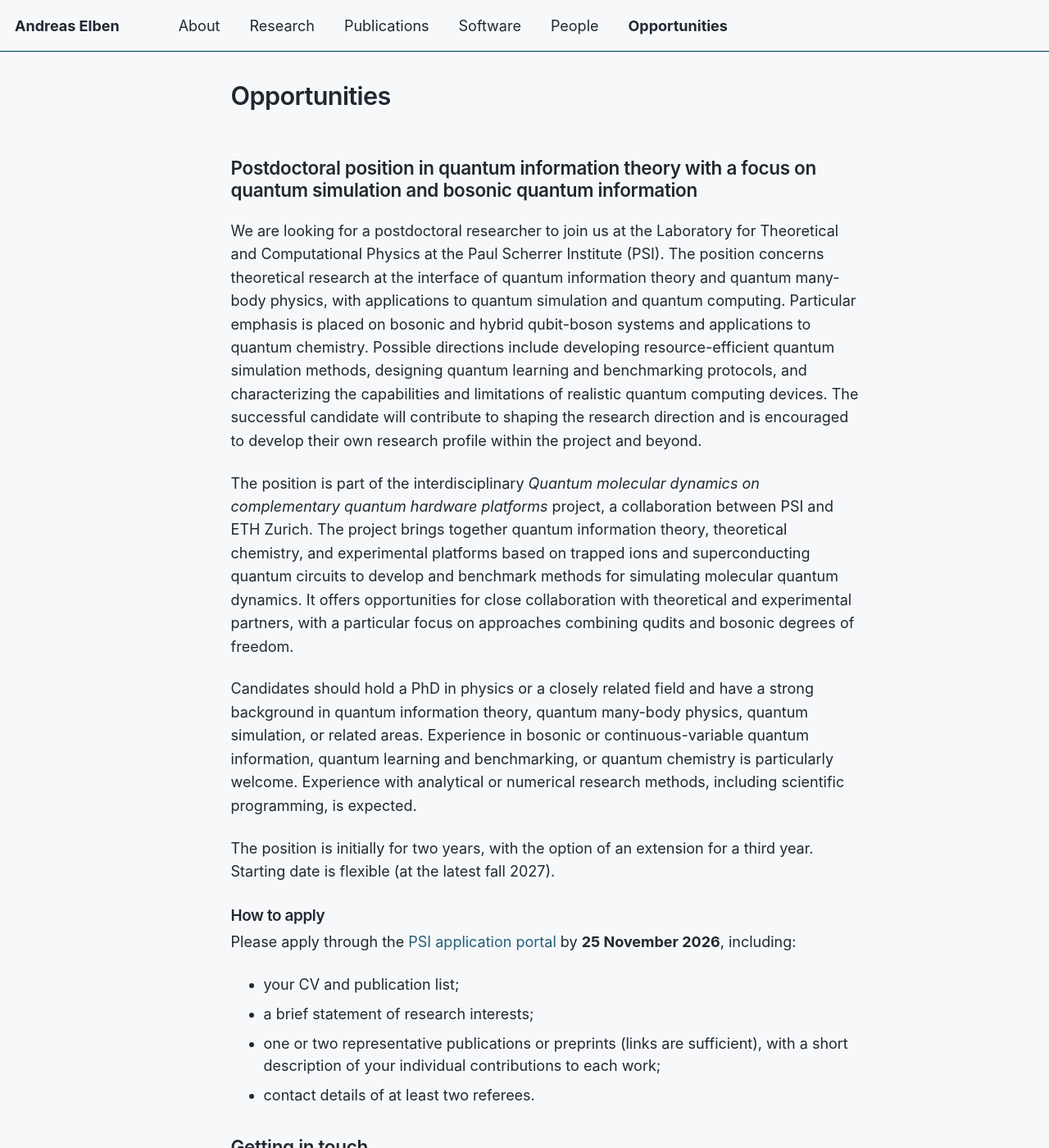
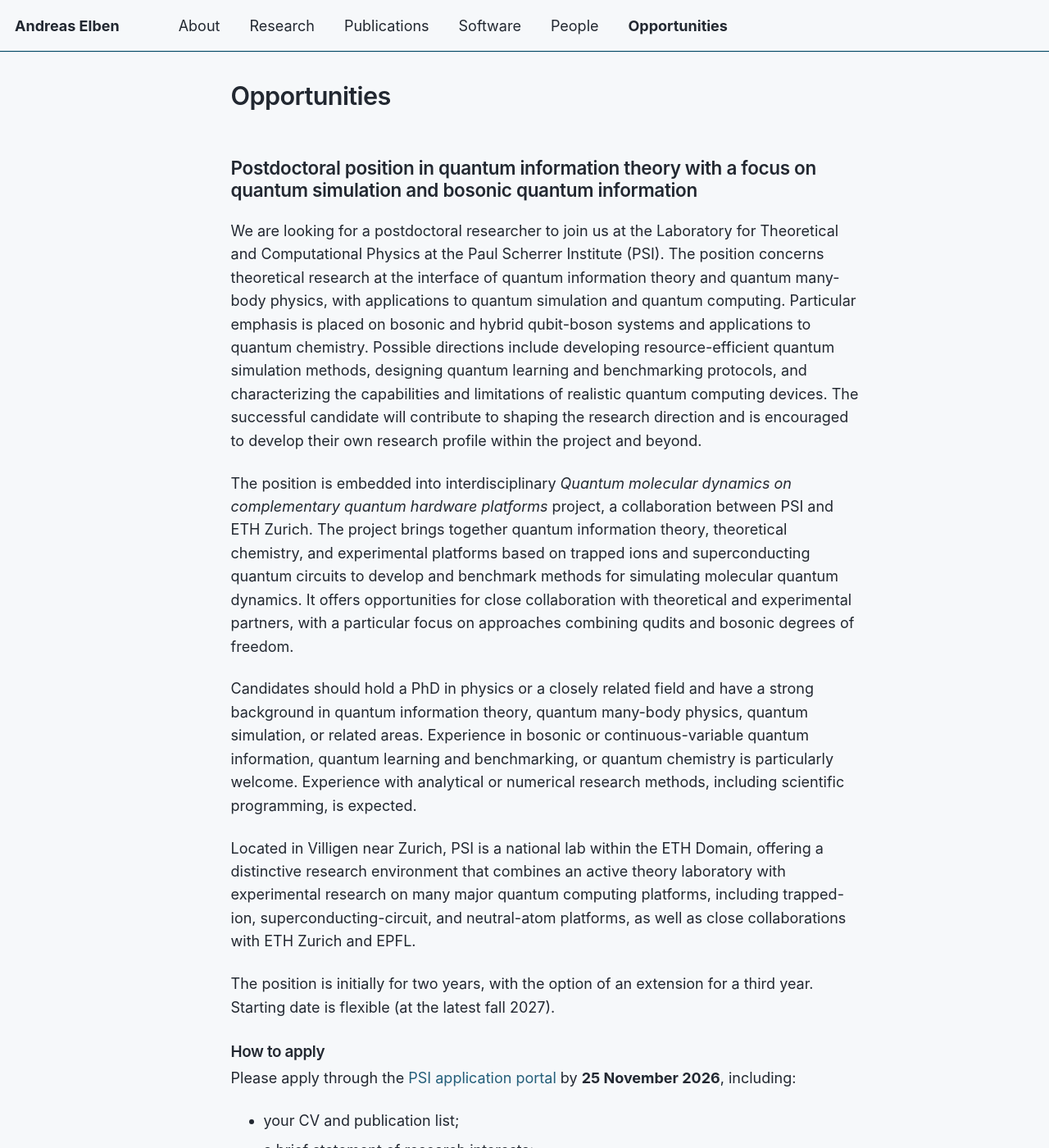
Before and after one commit to andreaselben/andreaselben.github.io, a Jekyll site: the page built from _pages/opportunities.md, in a window 1280 px wide and 1400 px high. Shown: the whole window at 82% size. Built offline with Jekyll 4.4.1, drawn with Linux system fonts in a browser that asks for light colours; a script bundle is joined from its source files by our own code; library files that are not in the unit come from our copies.

Commit message:
Update opportunities.md

```diff
--- a/_pages/opportunities.md
+++ b/_pages/opportunities.md
@@ -8,9 +8,11 @@ author_profile: false
 
 We are looking for a postdoctoral researcher to join us at the Laboratory for Theoretical and Computational Physics at the Paul Scherrer Institute (PSI). The position concerns theoretical research at the interface of quantum information theory and quantum many-body physics, with applications to quantum simulation and quantum computing. Particular emphasis is placed on bosonic and hybrid qubit-boson systems and applications to quantum chemistry. Possible directions include developing resource-efficient quantum simulation methods, designing quantum learning and benchmarking protocols, and characterizing the capabilities and limitations of realistic quantum computing devices. The successful candidate will contribute to shaping the research direction and is encouraged to develop their own research profile within the project and beyond.
 
-The position is part of the interdisciplinary _Quantum molecular dynamics on complementary quantum hardware platforms_ project, a collaboration between PSI and ETH Zurich. The project brings together quantum information theory, theoretical chemistry, and experimental platforms based on trapped ions and superconducting quantum circuits to develop and benchmark methods for simulating molecular quantum dynamics. It offers opportunities for close collaboration with theoretical and experimental partners, with a particular focus on approaches combining qudits and bosonic degrees of freedom.
+The position is embedded into interdisciplinary _Quantum molecular dynamics on complementary quantum hardware platforms_ project, a collaboration between PSI and ETH Zurich. The project brings together quantum information theory, theoretical chemistry, and experimental platforms based on trapped ions and superconducting quantum circuits to develop and benchmark methods for simulating molecular quantum dynamics. It offers opportunities for close collaboration with theoretical and experimental partners, with a particular focus on approaches combining qudits and bosonic degrees of freedom.
 
 Candidates should hold a PhD in physics or a closely related field and have a strong background in quantum information theory, quantum many-body physics, quantum simulation, or related areas. Experience in bosonic or continuous-variable quantum information, quantum learning and benchmarking, or quantum chemistry is particularly welcome. Experience with analytical or numerical research methods, including scientific programming, is expected.
+
+Located in Villigen near Zurich, PSI is a national lab within the ETH Domain, offering a distinctive research environment that combines an active theory laboratory with experimental research on many major quantum computing platforms, including trapped-ion, superconducting-circuit, and neutral-atom platforms, as well as close collaborations with ETH Zurich and EPFL.
 
 The position is initially for two years, with the option of an extension for a third year. Starting date is flexible (at the latest fall 2027).
 
```
